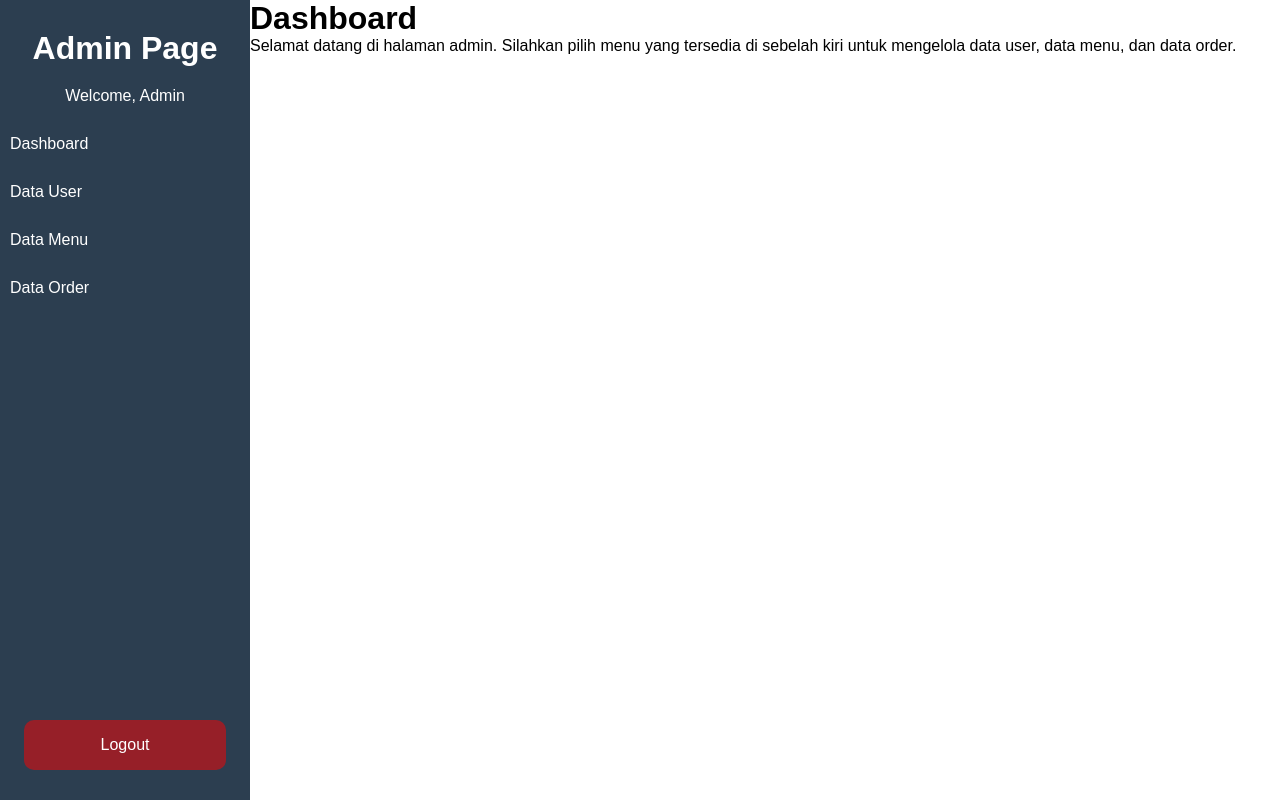
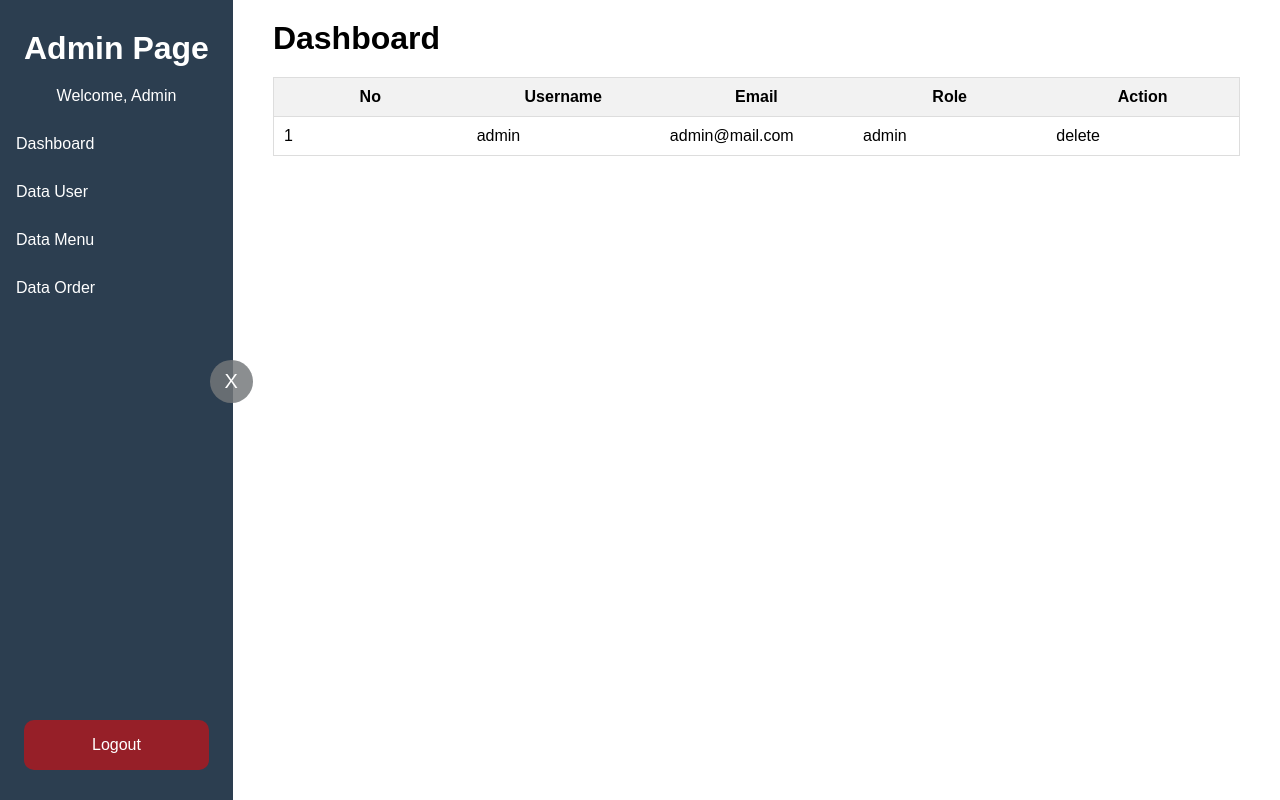
Before and after one commit to aufaramdhn/pw2024_tubes_233040028, a PHP site: page /__backend/index.php in a window 1280 px wide. Run offline with PHP 8.4, Linux system fonts and the light colour scheme.

Commit message:
update __backend create table

```diff
--- a/__backend/assets/css/style.css
+++ b/__backend/assets/css/style.css
@@ -10,12 +10,65 @@
   height: 100vh;
 }
 
+/* Custom CSS */
+
+table {
+  width: 100%;
+  table-layout: fixed;
+  border-collapse: collapse;
+  /* border: 1px solid #ddd; */
+  margin-top: 20px;
+}
+
+table tr {
+  border: 1px solid #ddd;
+}
+
+th,
+td {
+  padding: 10px;
+  /* border-bottom: 1px solid #ddd; */
+}
+
+th {
+  background-color: #f2f2f2;
+}
+
+/* End Custom CSS */
+
+.main-page {
+  /* background-color: red; */
+  width: 100%;
+  padding: 20px 40px;
+}
+
 .sidebar {
+  position: relative;
   display: flex;
   flex-direction: column;
-  width: 250px;
+  width: 289px;
   background-color: #2c3e50;
   padding: 30px 0;
+}
+
+.nav-toggle {
+  position: absolute;
+  top: 45%;
+  right: -20px;
+}
+
+.nav-toggle button {
+  background-color: rgba(116, 119, 122, 0.831);
+  color: #fff;
+  border: none;
+  padding: 10px 15px;
+  border-radius: 100%;
+  cursor: pointer;
+}
+
+.nav-toggle button p {
+  color: #fff;
+  font-size: 20px;
 }
 
 .logout {
@@ -61,7 +114,7 @@
 
 .sidebar .nav-list ul li a {
   display: block;
-  padding: 10px;
+  padding: 10px 16px;
   text-decoration: none;
   color: #fff;
   transition: 0.3s;
@@ -69,4 +122,6 @@
 
 .sidebar .nav-list ul li a:hover {
   background-color: #34495e;
+  border-radius: 4px;
+  margin: 0 12px;
 }
--- a/__backend/index.php
+++ b/__backend/index.php
@@ -26,15 +26,40 @@
             </ul>
         </div>
         <a href="" class="logout">Logout</a>
+        <div class="nav-toggle">
+            <button>
+                <p>X</p>
+            </button>
+        </div>
     </div>
     <div class="main-page">
         <div class="header">
             <h1>Dashboard</h1>
         </div>
         <div class="content">
-            <p>Selamat datang di halaman admin. Silahkan pilih menu yang tersedia di sebelah kiri untuk mengelola data user, data menu, dan data order.</p>
+            <table class="table">
+                <thead>
+                    <tr>
+                        <th>No</th>
+                        <th>Username</th>
+                        <th>Email</th>
+                        <th>Role</th>
+                        <th>Action</th>
+                    </tr>
+                </thead>
+                <tbody>
+                    <tr>
+                        <td>1</td>
+                        <td>admin</td>
+                        <td>admin@mail.com</td>
+                        <td>admin</td>
+                        <td>delete</td>
+                    </tr>
+                </tbody>
+            </table>
         </div>
     </div>
+
 </body>
 
 </html>
```
